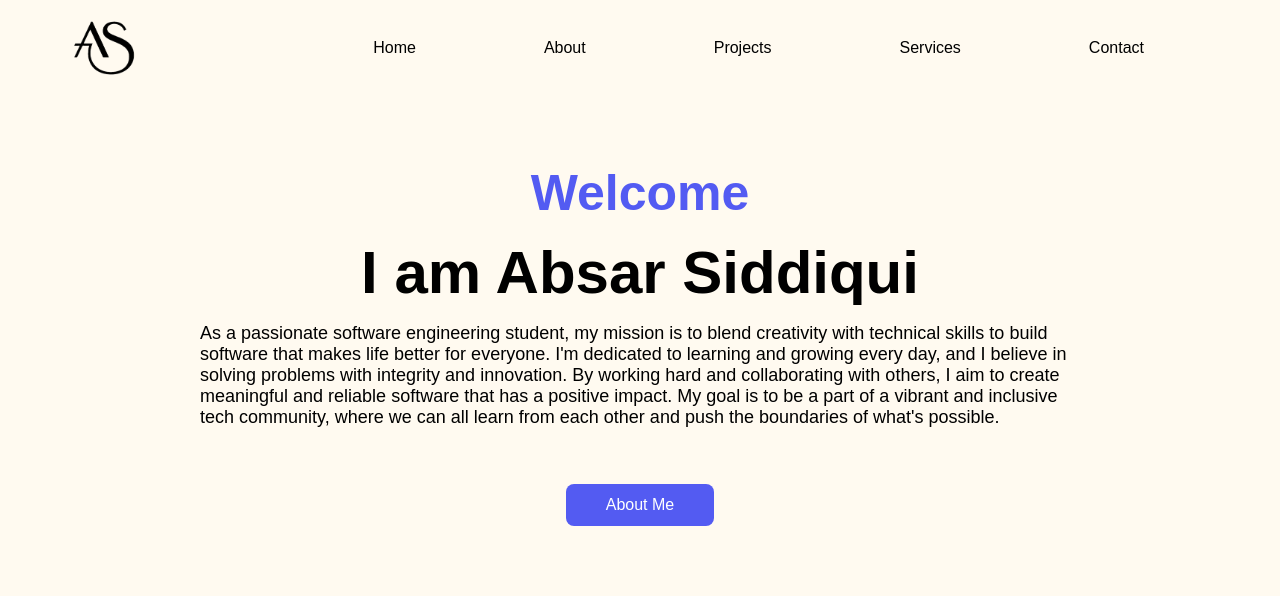
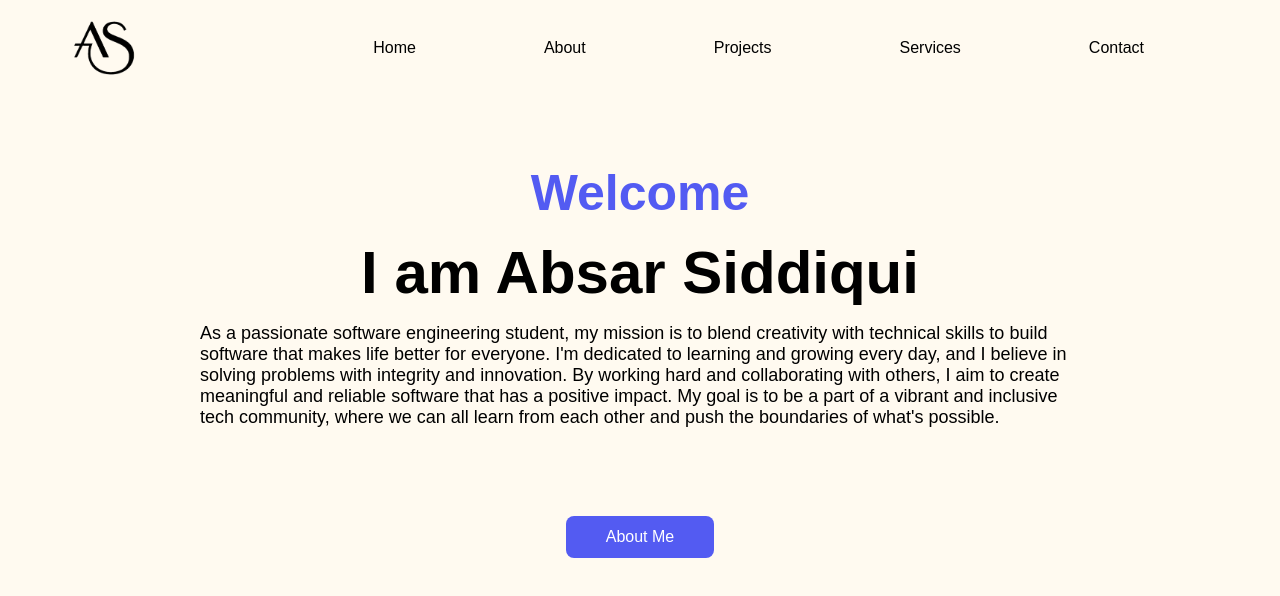
Before and after one commit to absars/COMP229-Portfolio, a React (Vite) app: page / in a window 1280 px wide. Shown: the top 596 px of the page. Built offline with nearby package versions, Linux system fonts and the light colour scheme.

Commit message:
home.css

```diff
--- a/src/components/home.css
+++ b/src/components/home.css
@@ -51,11 +51,13 @@
 }
 
 .btn {
+  position: relative;
   background: #535bf2;
   color: white;
   border: none;
   border-radius: 0.5rem;
   margin: -1rem;
+  top: 2rem;
   padding: 0.75rem 2.5rem;
   font-size: medium;
   cursor: pointer;
```
